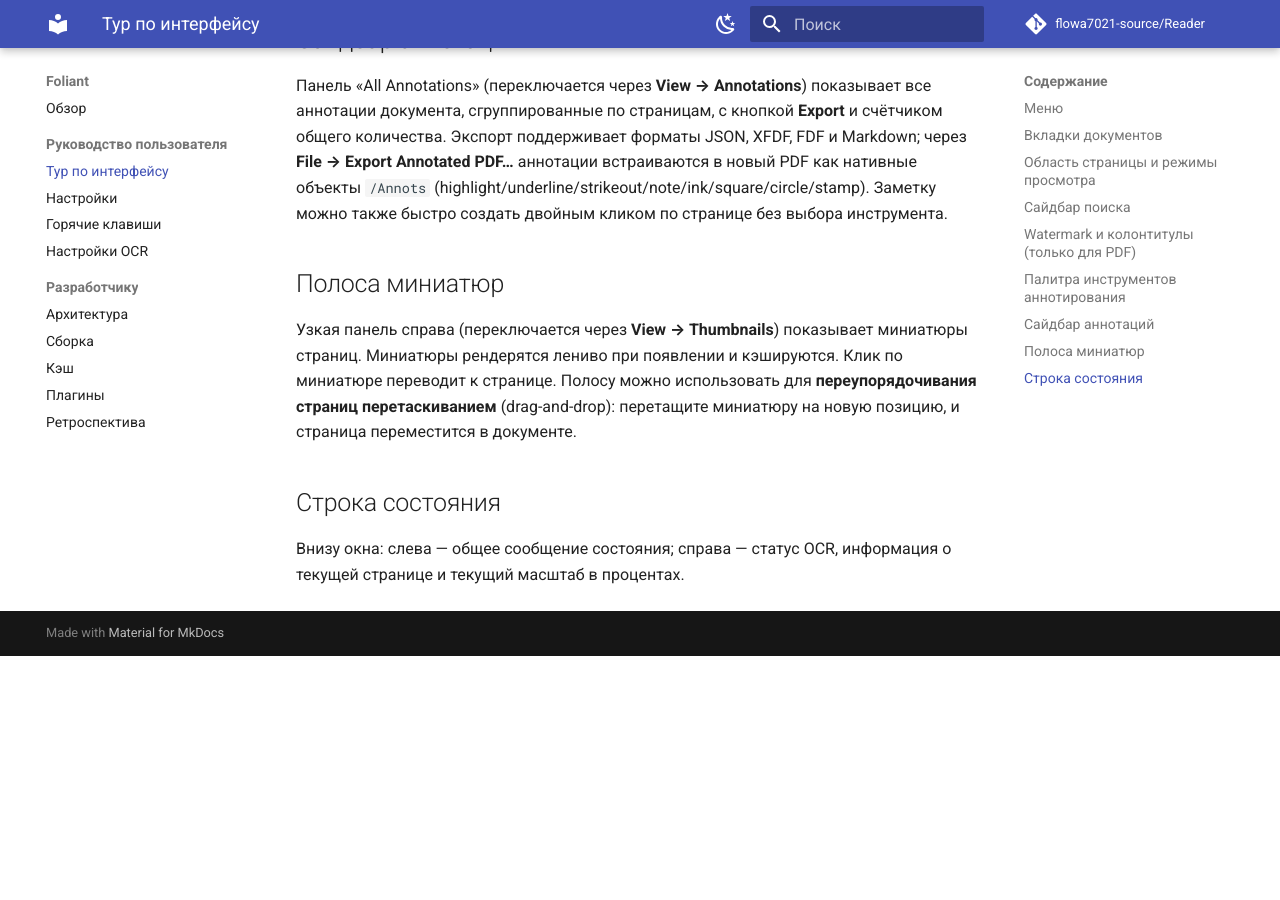
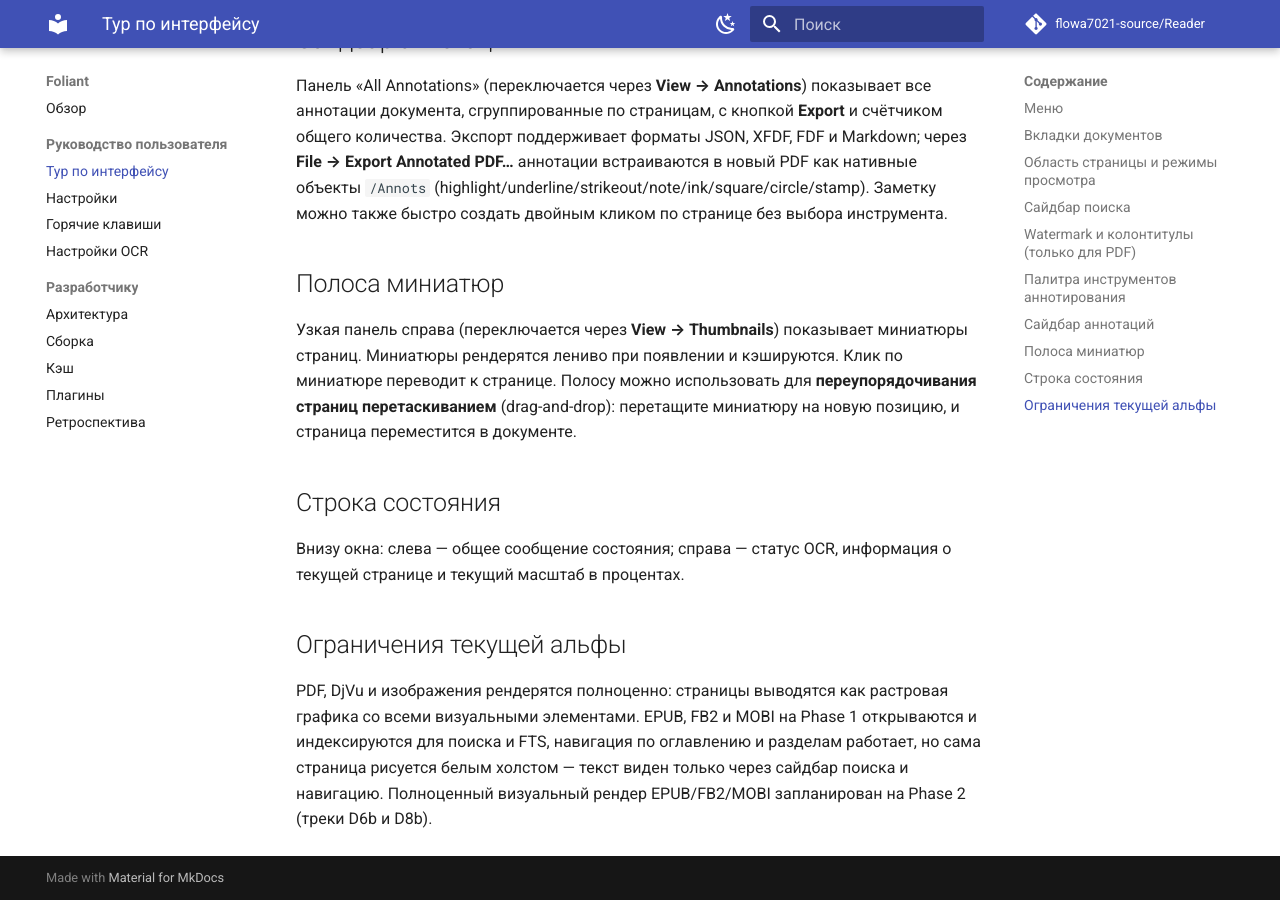
Before and after one commit to flowa7021-source/Reader, an MkDocs documentation site: the page built from docs/user-guide/ui-tour.md, in a window 1280 px wide and 900 px high, scrolled down 2918 px. Built offline with MkDocs 1.6.1 and Material for MkDocs 9.7.7, drawn with Linux system fonts in a browser that asks for light colours; comment, search, counter and statistics services are not loaded; before the commit the page ends 3574 px from its top, so only the background shows below that.

Commit message:
docs(readme,ui-tour): clarify EPUB/FB2/MOBI text-only scope
EPUB/FB2/MOBI на Phase 1 открываются и индексируются для поиска,
но визуально рендерятся белым холстом. Документация теперь явно
сообщает об этом ограничении и ссылается на Phase 2 (треки D6b/D8b)
для полноценного визуального рендера.

https://claude.ai/code/session_01TrUSwVnEUa9taq7ibUTvQP

```diff
--- a/docs/user-guide/ui-tour.md
+++ b/docs/user-guide/ui-tour.md
@@ -123,3 +123,11 @@
 
 Внизу окна: слева — общее сообщение состояния; справа — статус OCR, информация о текущей
 странице и текущий масштаб в процентах.
+
+## Ограничения текущей альфы
+
+PDF, DjVu и изображения рендерятся полноценно: страницы выводятся как растровая графика
+со всеми визуальными элементами. EPUB, FB2 и MOBI на Phase 1 открываются и индексируются
+для поиска и FTS, навигация по оглавлению и разделам работает, но сама страница рисуется
+белым холстом — текст виден только через сайдбар поиска и навигацию. Полноценный
+визуальный рендер EPUB/FB2/MOBI запланирован на Phase 2 (треки D6b и D8b).
```
Also changed, not shown: README.md (+2 -0 lines).
